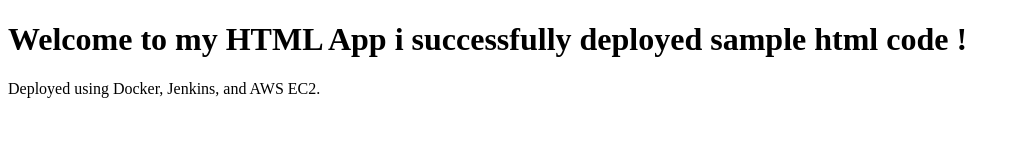
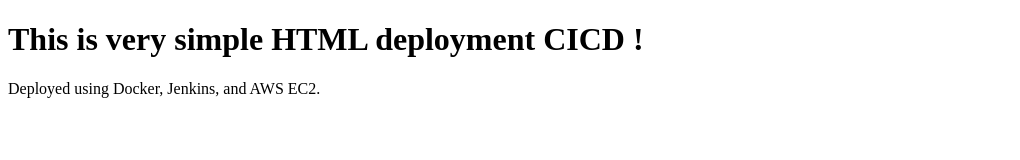
Before and after one commit to akulasathish/jenkinscicd, a plain HTML site: page index.html in a window 1280 px wide. Shown: the whole page, without its empty margins (0-1020 px from the left). Drawn offline with Linux system fonts and the light colour scheme.

Commit message:
Update index.htmlcicdagain

```diff
--- a/index.html
+++ b/index.html
@@ -6,7 +6,7 @@
     <title>My Simple HTML App</title>
 </head>
 <body>
-    <h1>Welcome to my HTML App i successfully deployed sample html code !</h1>
+    <h1>This is very simple HTML deployment CICD  !</h1>
     <p>Deployed using Docker, Jenkins, and AWS EC2.</p>
 </body>
 </html>
```
